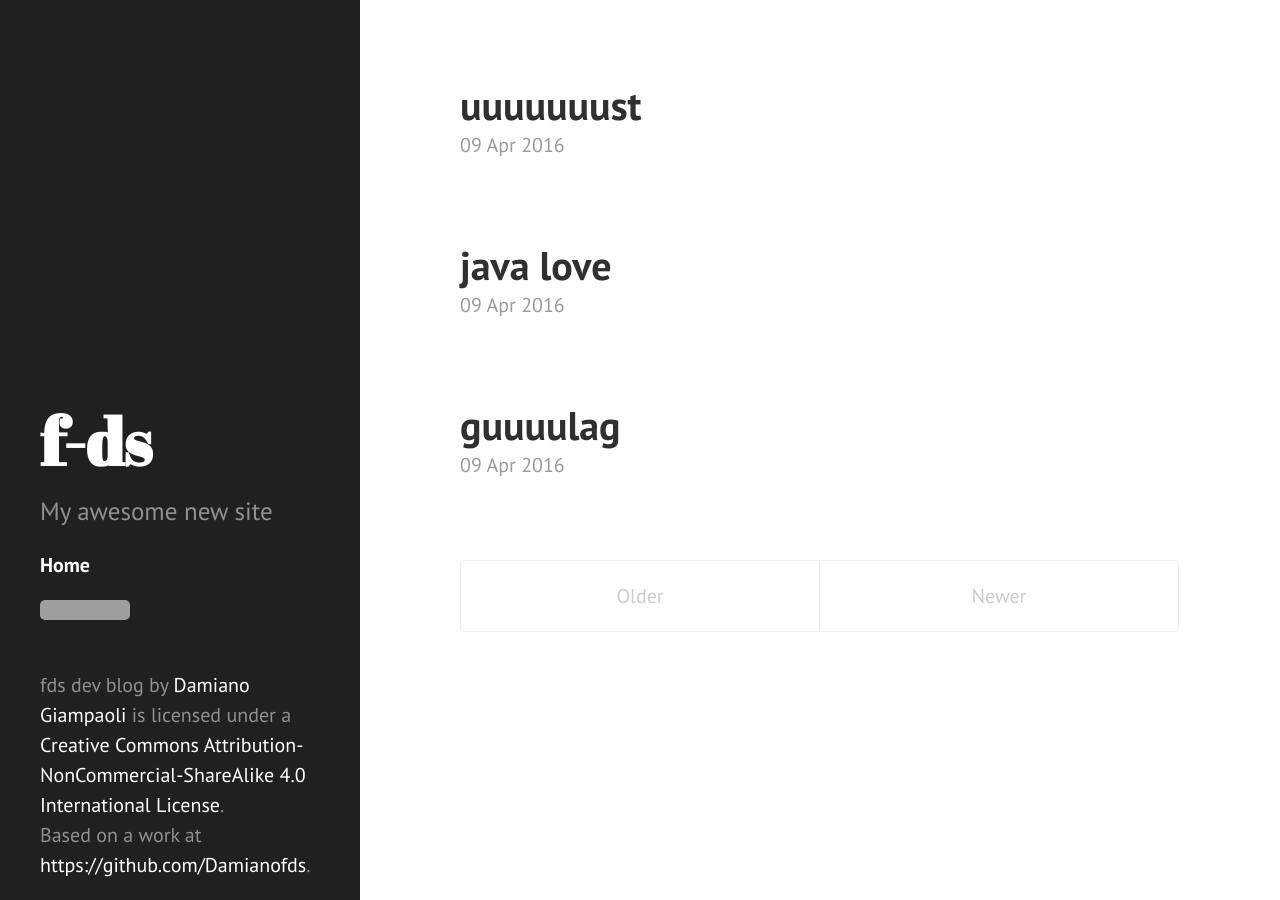
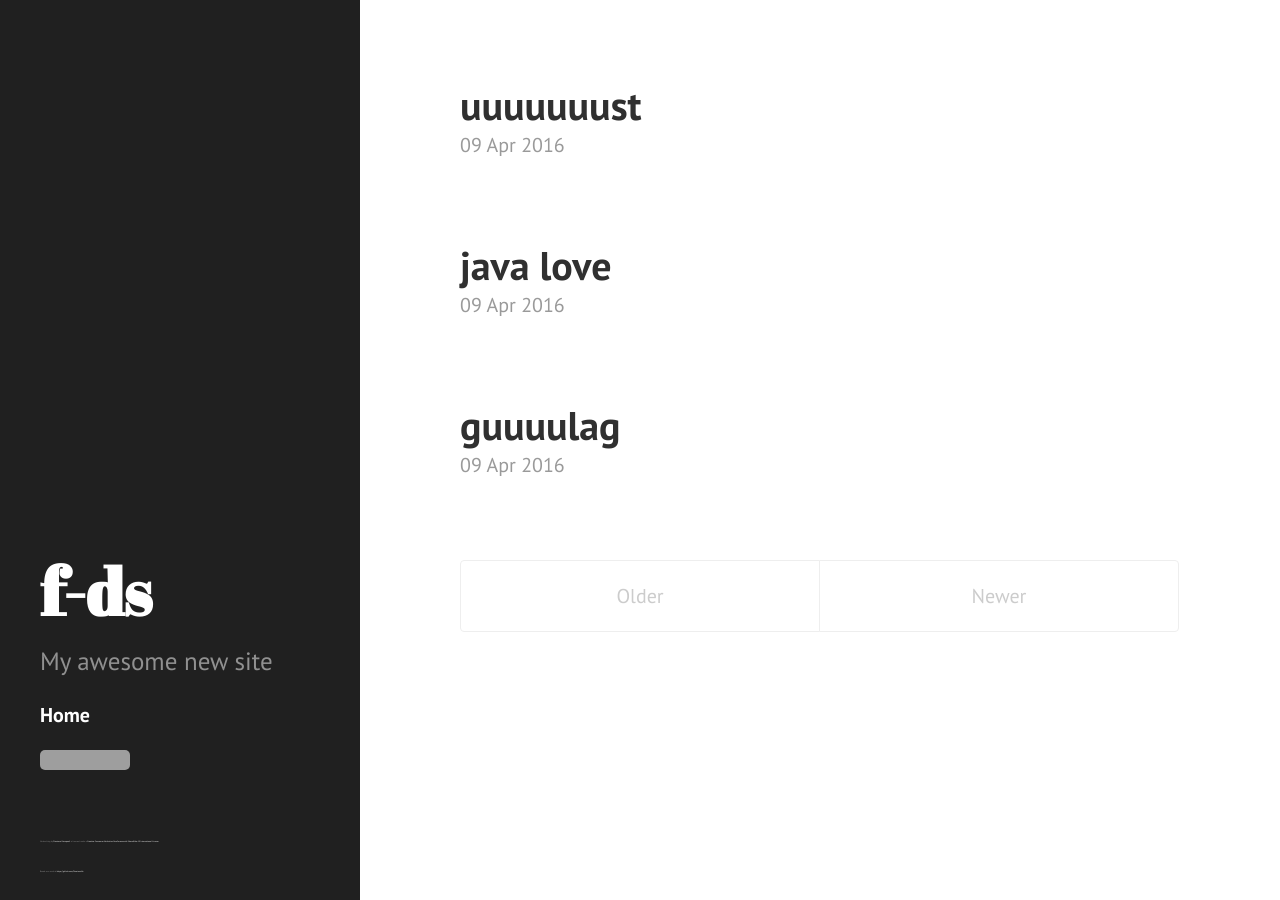
Before and after one commit to f-ds/f-ds.github.io, a Jekyll site: the page built from index.html, in a window 1280 px wide. Built offline with Jekyll 4.4.1, drawn with Linux system fonts in a browser that asks for light colours; the list of posts is cut into pages by our own code; grey boxes are pictures that could not be loaded.

Commit message:
imported custom.css

```diff
--- a/_includes/head.html
+++ b/_includes/head.html
@@ -17,6 +17,7 @@
   <link rel="stylesheet" href="/public/css/poole.css">
   <link rel="stylesheet" href="/public/css/syntax.css">
   <link rel="stylesheet" href="/public/css/hyde.css">
+  <link rel="stylesheet" href="/public/css/custom.css">
   <link rel="stylesheet" href="http://fonts.googleapis.com/css?family=PT+Sans:400,400italic,700|Abril+Fatface">
 
   <!-- Icons -->
```
